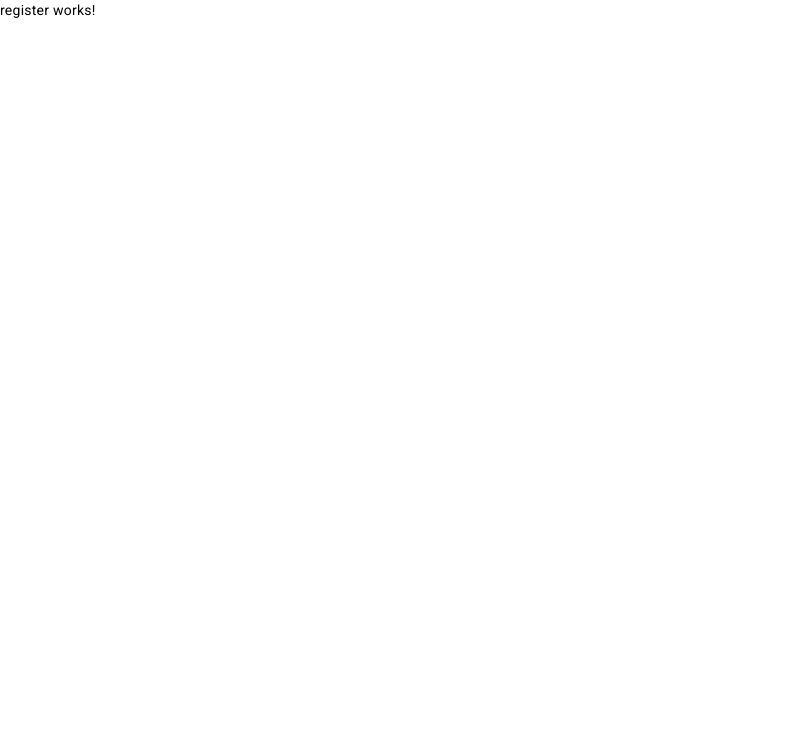
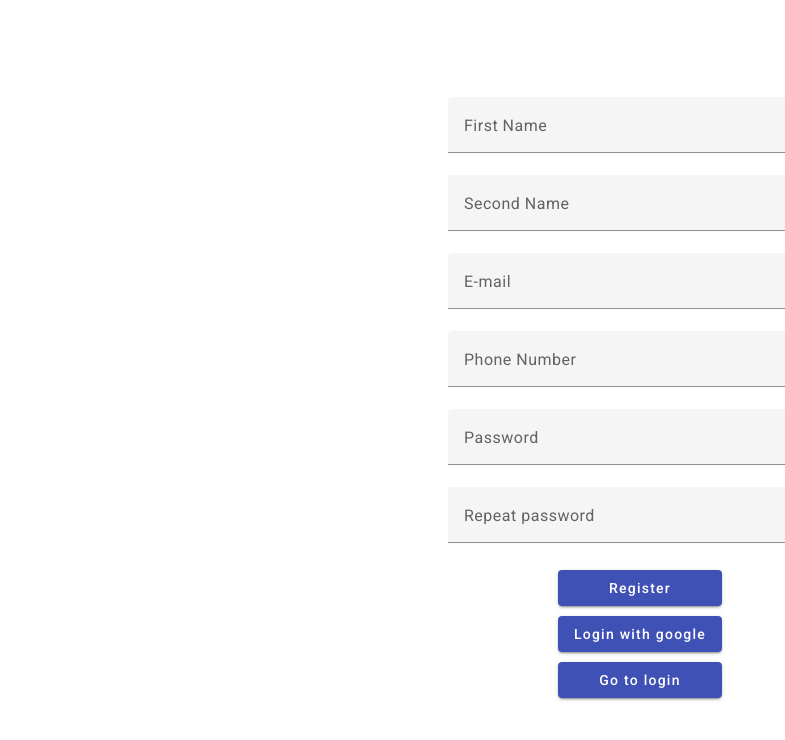
Before and after one commit to PawelKozka/sun-app-ui, an Angular app: page /auth/register in a window 1280 px wide. Shown: the top 740 px of the page, without its empty margins (0-785 px from the left). Built offline with nearby package versions, Linux system fonts and the light colour scheme.

Commit message:
creating basic auth module

```diff
--- a/src/app/auth/auth-routing.module.ts
+++ b/src/app/auth/auth-routing.module.ts
@@ -25,7 +25,7 @@ const routes: Routes = [
 ];
 
 @NgModule({
-    imports: [RouterModule.forRoot(routes)],
+    imports: [RouterModule.forChild(routes)],
     exports: [RouterModule],
 })
 export class AuthRoutingModule {}
--- a/src/app/auth/auth.module.ts
+++ b/src/app/auth/auth.module.ts
@@ -1,11 +1,11 @@
 import { NgModule } from '@angular/core';
-import { CommonModule } from '@angular/common';
 import { LoginComponent } from './login/login.component';
 import { RegisterComponent } from './register/register.component';
 import { AuthRoutingModule } from './auth-routing.module';
+import { SharedModule } from '../shared/shared.module';
 
 @NgModule({
     declarations: [LoginComponent, RegisterComponent],
-    imports: [CommonModule, AuthRoutingModule],
+    imports: [AuthRoutingModule, SharedModule],
 })
 export class AuthModule {}
--- /dev/null
+++ b/src/app/auth/common/auth-common.ts
@@ -0,0 +1,13 @@
+import { AuthService } from '../services/auth.service';
+import { inject } from '@angular/core';
+import { ActivatedRoute, Router } from '@angular/router';
+
+export abstract class AuthCommon {
+    authService: AuthService = inject(AuthService);
+    router: Router = inject(Router);
+    activatedRoute: ActivatedRoute = inject(ActivatedRoute);
+
+    abstract login(): void;
+    abstract loginWithGoogle(): void;
+    abstract register(): void;
+}
--- a/src/app/auth/login/login.component.html
+++ b/src/app/auth/login/login.component.html
@@ -1 +1,21 @@
-<p>login works!</p>
+<div class="auth-container">
+    <mat-form-field>
+        <mat-label>E-mail</mat-label>
+        <input matInput type="text" />
+    </mat-form-field>
+    <mat-form-field>
+        <mat-label>Password</mat-label>
+        <input matInput type="password" />
+    </mat-form-field>
+    <div class="button-container">
+        <button mat-raised-button color="primary" (click)="login()">
+            Login
+        </button>
+        <button mat-raised-button color="primary" (click)="loginWithGoogle()">
+            Login with google
+        </button>
+        <button mat-raised-button color="primary" (click)="register()">
+            Register
+        </button>
+    </div>
+</div>
--- a/src/app/auth/login/login.component.ts
+++ b/src/app/auth/login/login.component.ts
@@ -1,8 +1,25 @@
 import { Component } from '@angular/core';
+import { AuthCommon } from '../common/auth-common';
 
 @Component({
     selector: 'app-login',
     templateUrl: './login.component.html',
     styleUrls: ['./login.component.scss'],
 })
-export class LoginComponent {}
+export class LoginComponent extends AuthCommon {
+    login() {
+        this.authService.login().subscribe(() => {
+            this.router.navigate(['./home']);
+        });
+    }
+
+    loginWithGoogle() {
+        this.authService.loginWithGoogle().subscribe();
+    }
+
+    register() {
+        this.router.navigate(['./register'], {
+            relativeTo: this.activatedRoute.parent,
+        });
+    }
+}
--- a/src/app/auth/register/register.component.html
+++ b/src/app/auth/register/register.component.html
@@ -1 +1,37 @@
-<p>register works!</p>
+<div class="auth-container">
+    <mat-form-field>
+        <mat-label>First Name</mat-label>
+        <input matInput type="text" />
+    </mat-form-field>
+    <mat-form-field>
+        <mat-label>Second Name</mat-label>
+        <input matInput type="text" />
+    </mat-form-field>
+    <mat-form-field>
+        <mat-label>E-mail</mat-label>
+        <input matInput type="text" />
+    </mat-form-field>
+    <mat-form-field>
+        <mat-label>Phone Number</mat-label>
+        <input matInput type="number" />
+    </mat-form-field>
+    <mat-form-field>
+        <mat-label>Password</mat-label>
+        <input matInput type="password" />
+    </mat-form-field>
+    <mat-form-field>
+        <mat-label>Repeat password</mat-label>
+        <input matInput type="password" />
+    </mat-form-field>
+    <div class="button-container">
+        <button mat-raised-button color="primary" (click)="register()">
+            Register
+        </button>
+        <button mat-raised-button color="primary" (click)="loginWithGoogle()">
+            Login with google
+        </button>
+        <button mat-raised-button color="primary" (click)="login()">
+            Go to login
+        </button>
+    </div>
+</div>
--- a/src/app/auth/register/register.component.ts
+++ b/src/app/auth/register/register.component.ts
@@ -1,8 +1,23 @@
 import { Component } from '@angular/core';
+import { AuthCommon } from '../common/auth-common';
 
 @Component({
     selector: 'app-register',
     templateUrl: './register.component.html',
     styleUrls: ['./register.component.scss'],
 })
-export class RegisterComponent {}
+export class RegisterComponent extends AuthCommon {
+    login() {
+        this.router.navigate(['./login'], {
+            relativeTo: this.activatedRoute.parent,
+        });
+    }
+
+    loginWithGoogle() {
+        this.authService.loginWithGoogle().subscribe();
+    }
+
+    register() {
+        this.authService.register().subscribe();
+    }
+}
--- /dev/null
+++ b/src/app/auth/services/auth.service.ts
@@ -0,0 +1,19 @@
+import { Injectable } from '@angular/core';
+import { Observable, of } from 'rxjs';
+
+@Injectable({
+    providedIn: 'root',
+})
+export class AuthService {
+    login(): Observable<any> {
+        return of('ok');
+    }
+
+    register(): Observable<any> {
+        return of('ok');
+    }
+
+    loginWithGoogle(): Observable<any> {
+        return of('ok');
+    }
+}
--- a/src/app/main/main-routing.module.ts
+++ b/src/app/main/main-routing.module.ts
@@ -15,7 +15,7 @@ const routes: Routes = [
 ];
 
 @NgModule({
-    imports: [RouterModule.forRoot(routes)],
+    imports: [RouterModule.forChild(routes)],
     exports: [RouterModule],
 })
 export class MainRoutingModule {}
--- a/src/styles.scss
+++ b/src/styles.scss
@@ -17,3 +17,24 @@ body {
     margin: 0;
     font-family: Roboto, 'Helvetica Neue', sans-serif;
 }
+
+.auth-container {
+    display: flex;
+    justify-content: center;
+    align-items: center;
+    flex-direction: column;
+    width: 100%;
+    height: 100%;
+    mat-form-field {
+        min-width: 30%;
+        max-width: 400px;
+    }
+    .button-container {
+        display: flex;
+        flex-direction: column;
+
+        button {
+            margin: 5px 0;
+        }
+    }
+}
```
Also changed, not shown: src/app/shared/shared.module.ts (added, +12 -0 lines), 1 other file (tests, documents, lock files or other folders).
